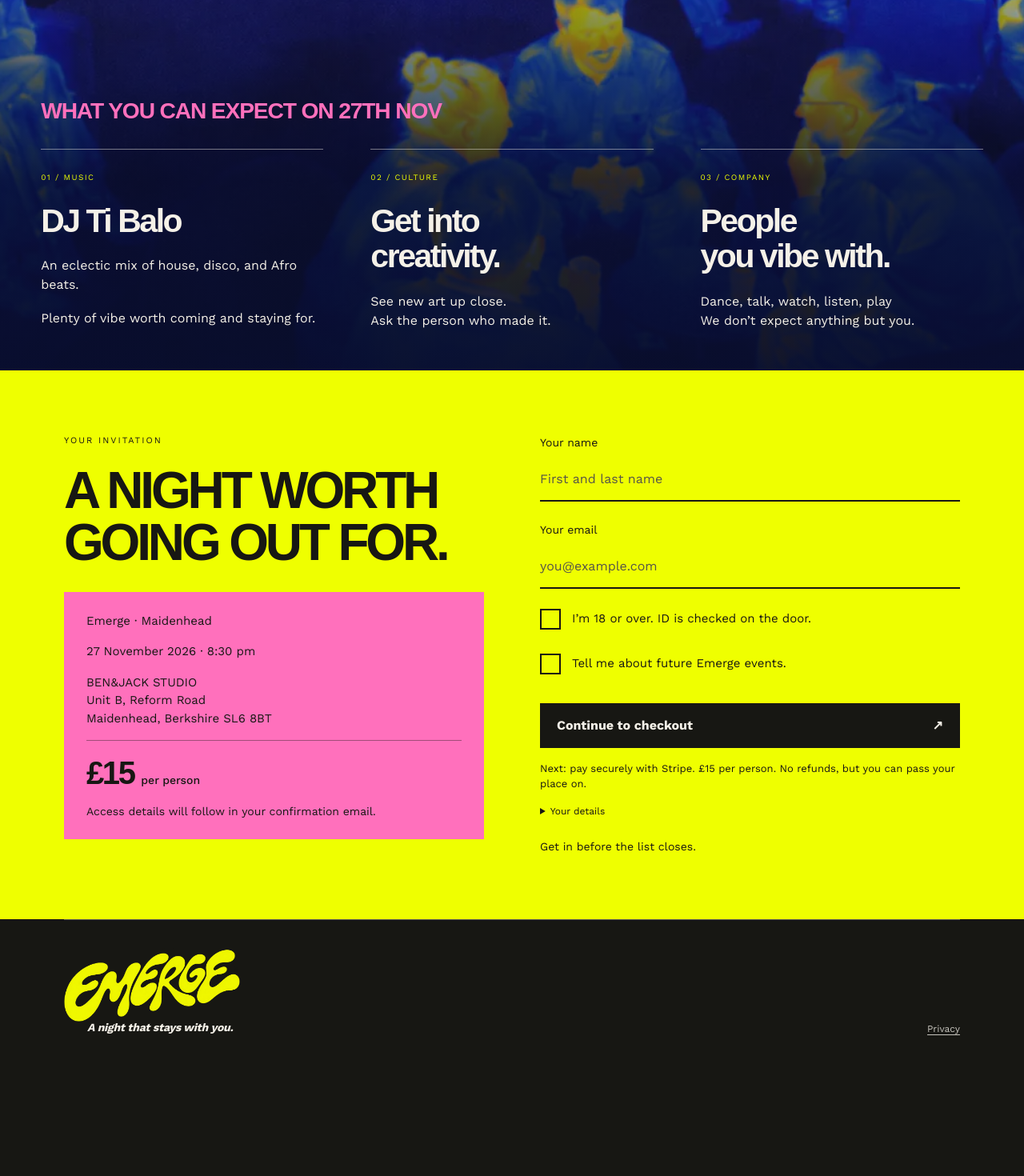
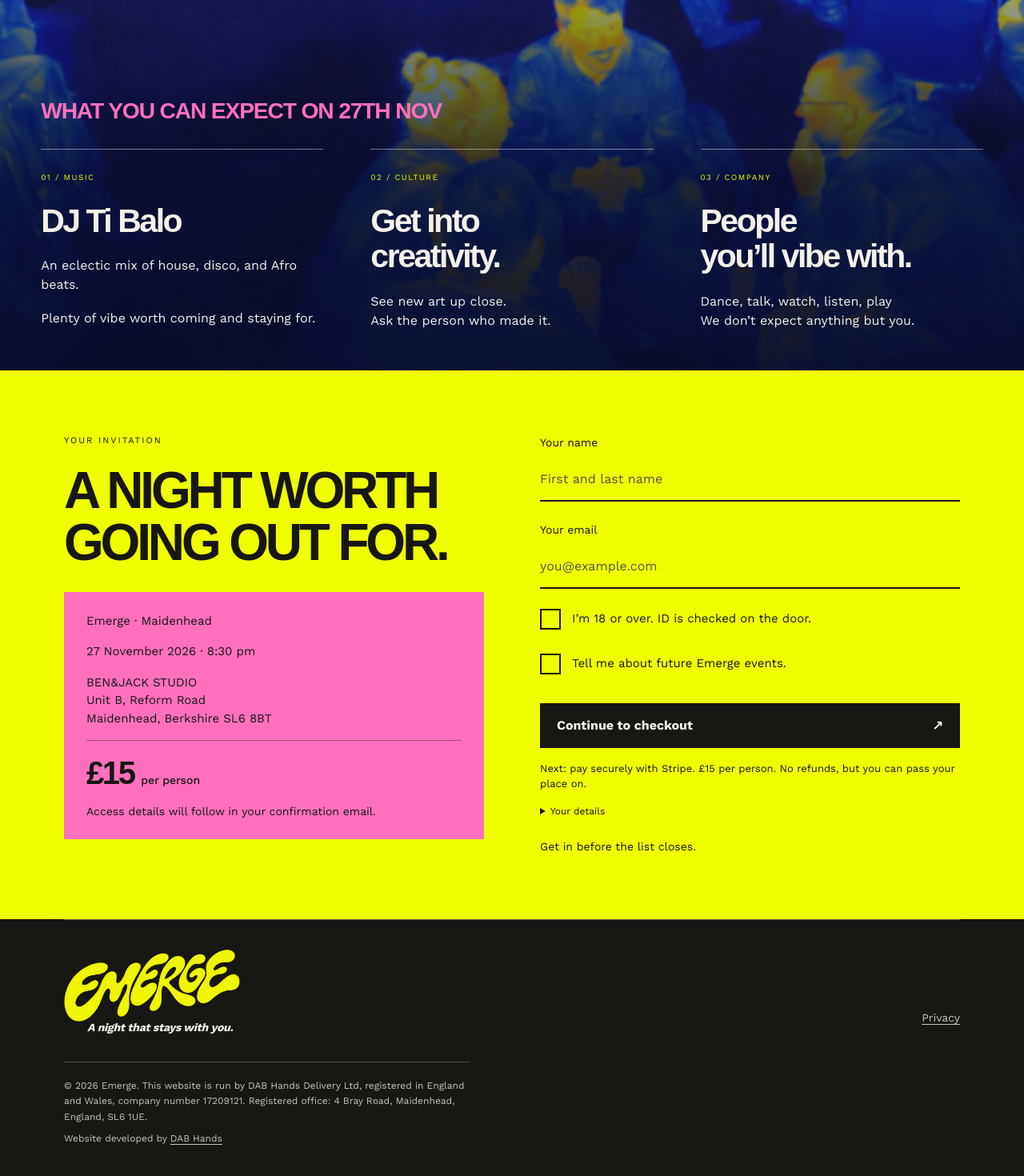
Before and after one commit to darrenbrett-lang/emerge-booking, a Next.js app: page / in a window 1280 px wide. Shown: the part 2035-3505 px from the top of the page at 80% size. Before the commit the page ends 3440 px from the top, so only its background shows below. Built offline with nearby package versions, Linux system fonts and the light colour scheme; a web font is replaced by a local one.

Commit message:
People you'll vibe with; footer company line, DAB Hands credit, Instagram slot

```diff
--- a/src/app/additions.css
+++ b/src/app/additions.css
@@ -92,8 +92,14 @@ label.check,.rsvp-form label.check{display:flex;gap:14px;align-items:flex-start;
   .p1-banner{gap:12px}
 }
 
-/* Footer lockup: the wordmark with the hero's italic line under it. */
-.footer{align-items:flex-end}
+/* Footer: the wordmark with the hero's italic line under it, links on the
+   right, then the company line and the credit. */
+.footer{flex-direction:column;gap:32px}
+.footer-top{display:flex;justify-content:space-between;align-items:flex-end;gap:20px}
+.footer-links{display:flex;gap:4px 22px;flex-wrap:wrap;justify-content:flex-end;font-size:14px}
+.footer-links a{display:inline-block;padding:12px 0}
+.footer-legal{border-top:1px solid var(--rule);padding-top:20px;font-size:12px;line-height:1.6;color:var(--muted);max-width:68ch}
+.footer-legal p+p{margin-top:8px}
 .footer-lockup{width:min(220px,55vw)}
 .footer .footer-lockup img{display:block;width:100%;height:auto}
 .footer-lockup p{margin:-4px 4% 0 0;text-align:right;color:var(--ivory);font-size:14px;font-style:italic;font-weight:700;letter-spacing:-.02em;white-space:nowrap}
--- a/src/components/Footer.tsx
+++ b/src/components/Footer.tsx
@@ -1,18 +1,33 @@
 /* eslint-disable @next/next/no-img-element */
 import Link from "next/link";
+import { CONTROLLER, INSTAGRAM } from "@/lib/event";
 
-// The hero's lockup, small: the wordmark with the line set under it the same
-// way, italic and right-aligned (Darren, 7 Nov 2026).
+// The hero's lockup, small, then the company line. A company's website has to
+// show its registered name, number, place of registration and office
+// (Companies Act trading disclosures, 2015), and the site is run by
+// DAB Hands Delivery Ltd.
 export function Footer() {
   return (
     <div className="wrap">
       <footer className="footer">
-        <div className="footer-lockup">
-          <img src="/images/wordmark.webp" alt="Emerge" width={220} height={94} loading="lazy" />
-          <p>A night that stays with you.</p>
+        <div className="footer-top">
+          <div className="footer-lockup">
+            <img src="/images/wordmark.webp" alt="Emerge" width={220} height={94} loading="lazy" />
+            <p>A night that stays with you.</p>
+          </div>
+          <nav className="footer-links" aria-label="Footer">
+            {INSTAGRAM && <a href={INSTAGRAM}>Instagram</a>}
+            <Link href="/privacy">Privacy</Link>
+          </nav>
         </div>
-        <div>
-          <Link href="/privacy">Privacy</Link>
+        <div className="footer-legal">
+          <p>
+            © 2026 Emerge. This website is run by {CONTROLLER.name}, registered in England and Wales, company
+            number {CONTROLLER.companyNumber}. Registered office: {CONTROLLER.office}.
+          </p>
+          <p>
+            Website developed by <a href="https://dabhands.delivery">DAB Hands</a>
+          </p>
         </div>
       </footer>
     </div>
--- a/src/components/Invitation.tsx
+++ b/src/components/Invitation.tsx
@@ -158,7 +158,7 @@ export function Invitation({ availability, inviter, inviteToken }: Props) {
                   <h3>
                     People
                     <br />
-                    you vibe with.
+                    you’ll vibe with.
                   </h3>
                   <p>
                     Dance, talk, watch, listen, play
--- a/src/lib/emails.ts
+++ b/src/lib/emails.ts
@@ -186,7 +186,7 @@ function confirmation(pl: P, ctx: Ctx): Rendered {
       h2("What's on") +
       p(`<strong style="color:${C.acid}">01 / MUSIC</strong><br>DJ Ti Balo. An eclectic mix of house, disco and Afro beats.`) +
       p(`<strong style="color:${C.acid}">02 / CULTURE</strong><br>Get into creativity. See new art up close. Ask the person who made it.`) +
-      p(`<strong style="color:${C.acid}">03 / COMPANY</strong><br>People you vibe with. Dance, talk, watch, listen, play.`) +
+      p(`<strong style="color:${C.acid}">03 / COMPANY</strong><br>People you’ll vibe with. Dance, talk, watch, listen, play.`) +
       p(esc(EVENT.dress), true) +
       invitesHtml +
       h2("Can't make it?") +
@@ -210,7 +210,7 @@ function confirmation(pl: P, ctx: Ctx): Rendered {
     "WHAT'S ON",
     "01 / MUSIC: DJ Ti Balo. An eclectic mix of house, disco and Afro beats.",
     "02 / CULTURE: Get into creativity. See new art up close. Ask the person who made it.",
-    "03 / COMPANY: People you vibe with. Dance, talk, watch, listen, play.",
+    "03 / COMPANY: People you’ll vibe with. Dance, talk, watch, listen, play.",
     EVENT.dress,
     invitesText,
     "CAN'T MAKE IT?",
--- a/src/lib/event.ts
+++ b/src/lib/event.ts
@@ -24,6 +24,9 @@ export const EVENT = {
 // launch, then sets this to true; until then the page is marked as a draft
 // and `npm run check:launch` fails.
 export const PRIVACY_REVIEWED: boolean = false;
+
+// Emerge's Instagram profile, shown in the footer. Null hides the link.
+export const INSTAGRAM: string | null = null;
 
 export const CONTROLLER = {
   name: "DAB Hands Delivery Ltd",
```
